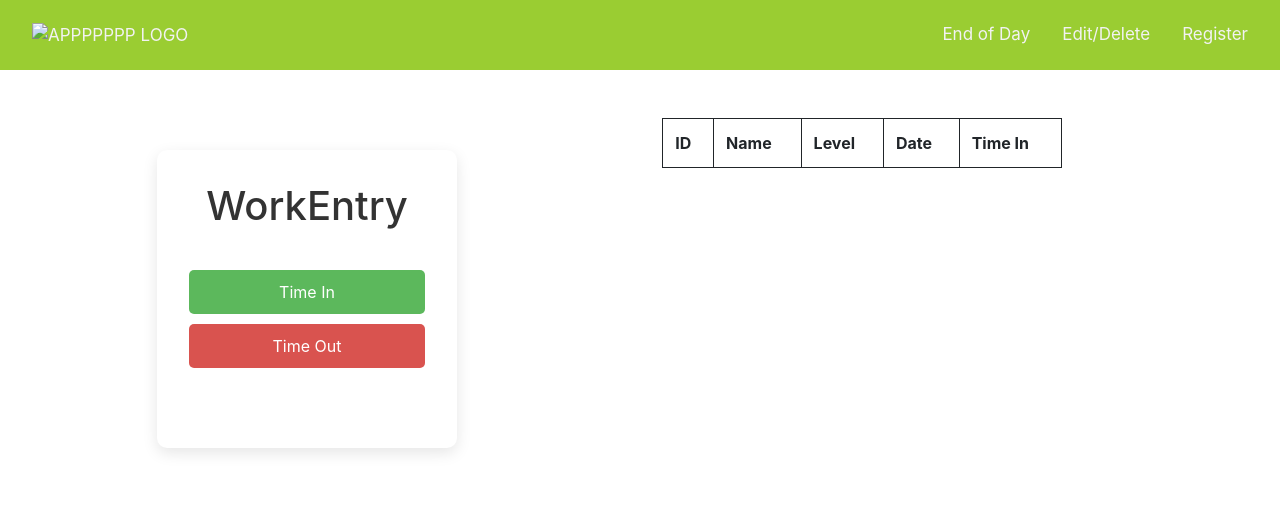
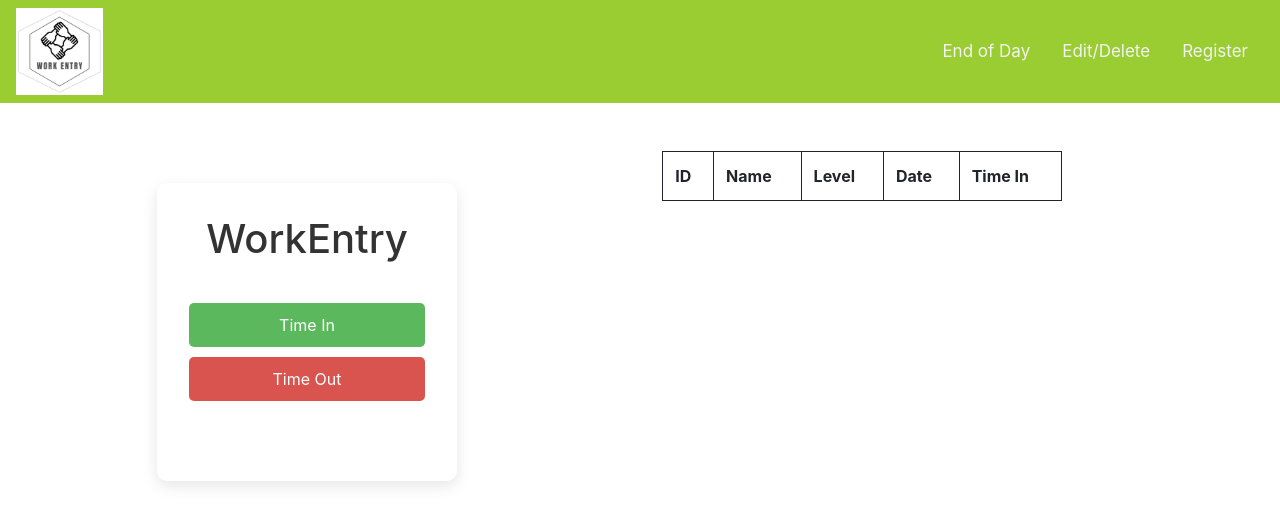
Before and after one commit to justacceptit/DVOPS-part1, a website: page public/home.html in a window 1280 px wide. Drawn offline with nearby package versions, Linux system fonts and the light colour scheme; no server answers.

Commit message:
added app logo

```diff
--- a/public/home.html
+++ b/public/home.html
@@ -14,9 +14,9 @@
 
 <body>
   <div class="navbar">
-      <a href="home.html">
-          <img src="images/logo.png" alt="APPPPPPP LOGO">
-      </a>
+
+          <img style="left: 7%;width: 7%;"onclick='homePage()' src="images/logo.jpg" alt="APPPPPPP LOGO">
+
       <div class="navbar-links">
           <a href="register.html">Register</a>
           <a href="edit.html">Edit/Delete</a>
--- a/public/js/home.js
+++ b/public/js/home.js
@@ -1,4 +1,6 @@
-
+function homePage(){
+    window.location.href = 'home.html';
+}
 function deleteUser(userId) {
     if (!userId) {
         alert('User ID is missing.');
```
Also changed, not shown: public/images/logo.jpg (added).
